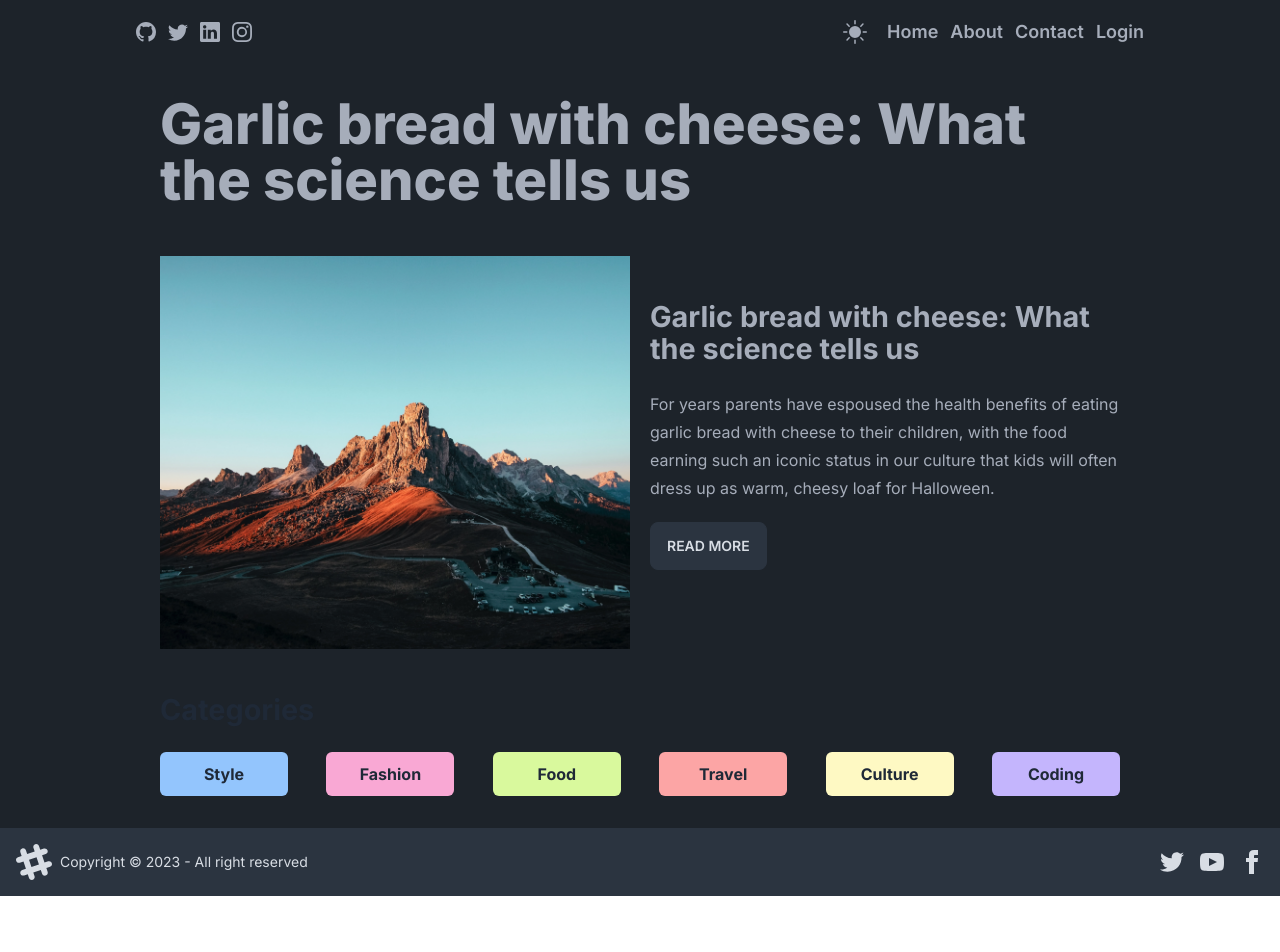
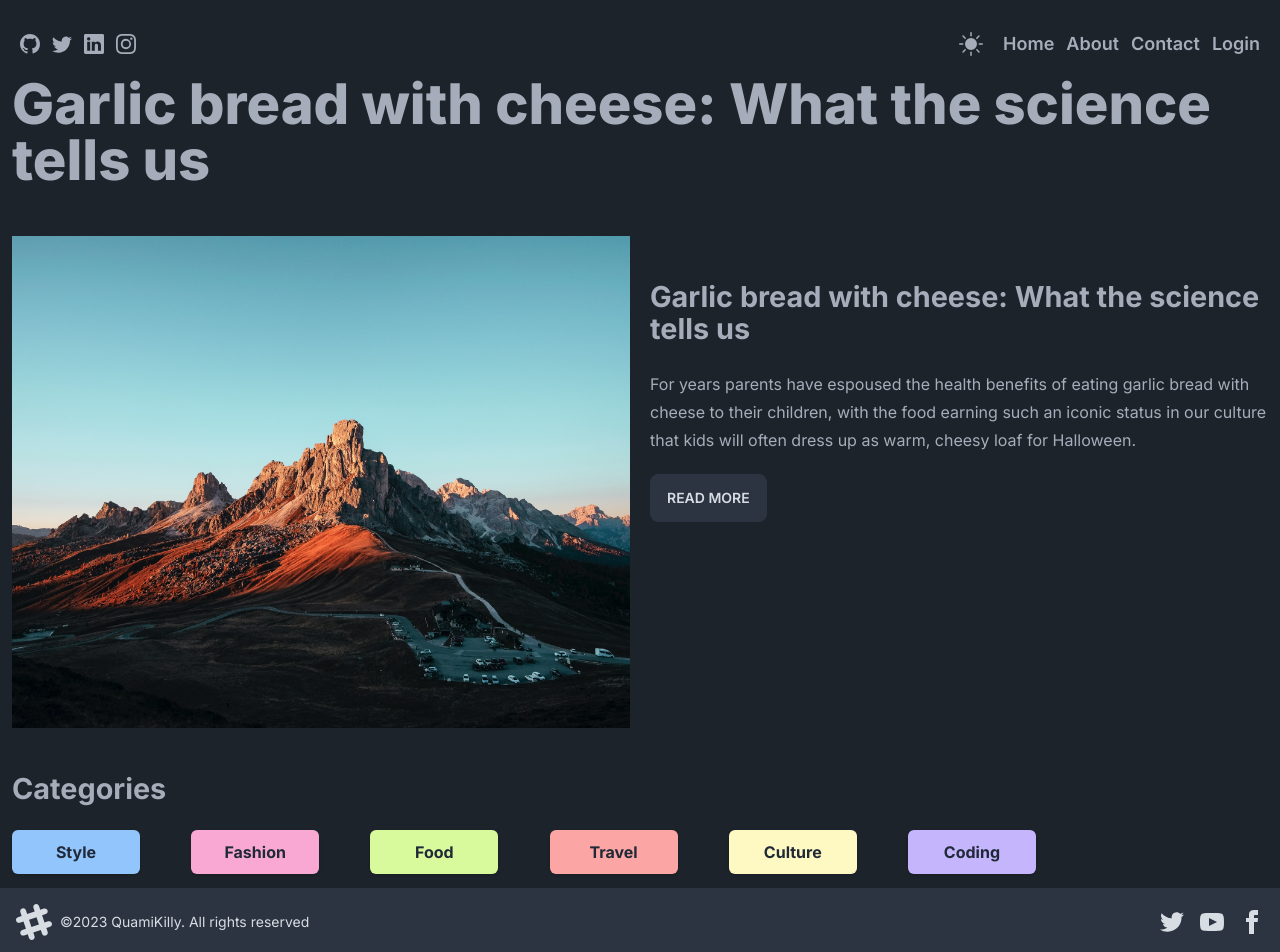
Before and after one commit to killy10o10/next-blog, a Next.js app: page / in a window 1280 px wide. Shown: the top 952 px of the page. Before the commit the page ends 896 px from the top, so only its background shows below. Built offline with nearby package versions, Linux system fonts and the light colour scheme.

Commit message:
Refactor code
Improve user experience

```diff
--- /dev/null
+++ b/src/app/layout.js
@@ -0,0 +1,28 @@
+import Navbar from '@/components/navbar/Navbar';
+import './globals.css';
+import { Inter } from 'next/font/google';
+import Footer from '@/components/footer/Footer';
+
+const inter = Inter({ subsets: ['latin'] });
+
+export const metadata = {
+  title: 'Next Blog',
+  description: 'Full stack blog applicatrion with nextjs and tailwincss',
+};
+
+export default function RootLayout({ children }) {
+  return (
+    <html lang="en">
+      <body
+        className={`${inter.className} bg-white text-blue-gray-900 dark:text-blue-gray-400 dark:bg-blue-gray-600 transition-all duration-1000 ease-linear`}>
+        <div className="xl:flex items-center justify-center p-3">
+          <div>
+            <Navbar />
+            {children}
+          </div>
+        </div>
+        <Footer />
+      </body>
+    </html>
+  );
+}
--- a/src/app/layout.jsx
+++ /dev/null
@@ -1,27 +0,0 @@
-import Navbar from '@/components/navbar/Navbar'
-import './globals.css'
-import { Inter } from 'next/font/google'
-import Footer from '@/components/footer/Footer'
-
-const inter = Inter({ subsets: ['latin'] })
-
-export const metadata = {
-  title: 'Next Blog',
-  description: 'Full stack blog applicatrion with nextjs and tailwincss',
-}
-
-export default function RootLayout({ children }) {
-  return (
-    <html lang="en">
-        <body className={`${inter.className} bg-white text-blue-gray-900 dark:text-blue-gray-400 dark:bg-blue-gray-600`}>
-          <div className='xl:flex items-center justify-center'>
-            <div>
-              <Navbar />
-              {children}
-            </div>
-          </div>
-          <Footer />
-        </body>
-    </html>
-  )
-}
--- a/src/app/page.jsx
+++ b/src/app/page.jsx
@@ -4,7 +4,7 @@ import Featured from "@/components/featured/Featured";
 export default function Home() {
   return(
    <>
-      <div className="prose lg:prose-xl max-w-5xl flex flex-col min-h-screenp-3 lg:p-8 text-inherit">
+      <div className="prose lg:prose-xl max-w-7xl flex flex-col min-h-screen  text-inherit">
         <h1 className="text-inherit">Garlic bread with cheese: What the science tells us</h1>
         <Featured />
         <CategoryList />
--- a/src/components/categoryList/CategoryList.jsx
+++ b/src/components/categoryList/CategoryList.jsx
@@ -3,17 +3,17 @@ import React from 'react'
 function CategoryList() {
   return (
   <>
- <div className='prose max-w-5xl'>
-      <h2>Categories</h2>
-        <div className='flex justify-between'>
-          <span className='py-2 px-5 w-32 text-blue-gray-900 font-bold cursor-pointer flex items-center justify-center rounded-md bg-blue-300'>Style</span>
-          <span className='py-2 px-5 w-32 text-blue-gray-900 font-bold cursor-pointer flex items-center justify-center rounded-md bg-pink-300'>Fashion</span>
-          <span className='py-2 px-5 w-32 text-blue-gray-900 font-bold cursor-pointer flex items-center justify-center rounded-md bg-lime-200'>Food</span>
-          <span className='py-2 px-5 w-32 text-blue-gray-900 font-bold cursor-pointer flex items-center justify-center rounded-md bg-red-300'>Travel</span>
-          <span className='py-2 px-5 w-32 text-blue-gray-900 font-bold cursor-pointer flex items-center justify-center rounded-md bg-yellow-100'>Culture</span>
-          <span className='py-2 px-5 w-32 text-blue-gray-900 font-bold cursor-pointer flex items-center justify-center rounded-md bg-violet-300'>Coding</span>
+    <div className='prose max-w-5xl text-inherit'>
+      <h2 className='text-inherit'>Categories</h2>
+        <div className='flex flex-wrap gap-2 justify-between'>
+          <span className='py-2 shadow px-5 w-32 text-blue-gray-900 font-bold cursor-pointer flex items-center justify-center rounded-md bg-blue-300'>Style</span>
+          <span className='py-2 shadow px-5 w-32 text-blue-gray-900 font-bold cursor-pointer flex items-center justify-center rounded-md bg-pink-300'>Fashion</span>
+          <span className='py-2 shadow px-5 w-32 text-blue-gray-900 font-bold cursor-pointer flex items-center justify-center rounded-md bg-lime-200'>Food</span>
+          <span className='py-2 shadow px-5 w-32 text-blue-gray-900 font-bold cursor-pointer flex items-center justify-center rounded-md bg-red-300'>Travel</span>
+          <span className='py-2 shadow px-5 w-32 text-blue-gray-900 font-bold cursor-pointer flex items-center justify-center rounded-md bg-yellow-100'>Culture</span>
+          <span className='py-2 shadow px-5 w-32 text-blue-gray-900 font-bold cursor-pointer flex items-center justify-center rounded-md bg-violet-300'>Coding</span>
         </div>
- </div>
+    </div>
   </>
   )
 }
--- a/src/components/footer/Footer.jsx
+++ b/src/components/footer/Footer.jsx
@@ -1,14 +1,12 @@
 import React from 'react'
 
 function Footer() {
-  const date = new Date();
-  const currentYear = date.getFullYear()
-
+  const currentYear = new Date().getFullYear();
   return (
     <footer className="footer items-center p-4 bg-neutral text-neutral-content">
       <aside className="items-center grid-flow-col">
         <svg width="36" height="36" viewBox="0 0 24 24" xmlns="http://www.w3.org/2000/svg" fillRule="evenodd" clipRule="evenodd" className="fill-current"><path d="M22.672 15.226l-2.432.811.841 2.515c.33 1.019-.209 2.127-1.23 2.456-1.15.325-2.148-.321-2.463-1.226l-.84-2.518-5.013 1.677.84 2.517c.391 1.203-.434 2.542-1.831 2.542-.88 0-1.601-.564-1.86-1.314l-.842-2.516-2.431.809c-1.135.328-2.145-.317-2.463-1.229-.329-1.018.211-2.127 1.231-2.456l2.432-.809-1.621-4.823-2.432.808c-1.355.384-2.558-.59-2.558-1.839 0-.817.509-1.582 1.327-1.846l2.433-.809-.842-2.515c-.33-1.02.211-2.129 1.232-2.458 1.02-.329 2.13.209 2.461 1.229l.842 2.515 5.011-1.677-.839-2.517c-.403-1.238.484-2.553 1.843-2.553.819 0 1.585.509 1.85 1.326l.841 2.517 2.431-.81c1.02-.33 2.131.211 2.461 1.229.332 1.018-.21 2.126-1.23 2.456l-2.433.809 1.622 4.823 2.433-.809c1.242-.401 2.557.484 2.557 1.838 0 .819-.51 1.583-1.328 1.847m-8.992-6.428l-5.01 1.675 1.619 4.828 5.011-1.674-1.62-4.829z"></path></svg>
-        <p>Copyright © {currentYear} - All right reserved</p>
+        <p>©{currentYear} QuamiKilly. All rights reserved</p>
       </aside>
       <nav className="grid-flow-col gap-4 md:place-self-center md:justify-self-end">
         <a><svg xmlns="http://www.w3.org/2000/svg" width="24" height="24" viewBox="0 0 24 24" className="fill-current"><path d="M24 4.557c-.883.392-1.832.656-2.828.775 1.017-.609 1.798-1.574 2.165-2.724-.951.564-2.005.974-3.127 1.195-.897-.957-2.178-1.555-3.594-1.555-3.179 0-5.515 2.966-4.797 6.045-4.091-.205-7.719-2.165-10.148-5.144-1.29 2.213-.669 5.108 1.523 6.574-.806-.026-1.566-.247-2.229-.616-.054 2.281 1.581 4.415 3.949 4.89-.693.188-1.452.232-2.224.084.626 1.956 2.444 3.379 4.6 3.419-2.07 1.623-4.678 2.348-7.29 2.04 2.179 1.397 4.768 2.212 7.548 2.212 9.142 0 14.307-7.721 13.995-14.646.962-.695 1.797-1.562 2.457-2.549z"></path></svg>
```
Also changed, not shown: src/hooks/useColorMode.js (renamed from src/hooks/useColorMode.jsx), src/hooks/useLocalStorage.js (renamed from src/hooks/useLocalStorage.jsx).
